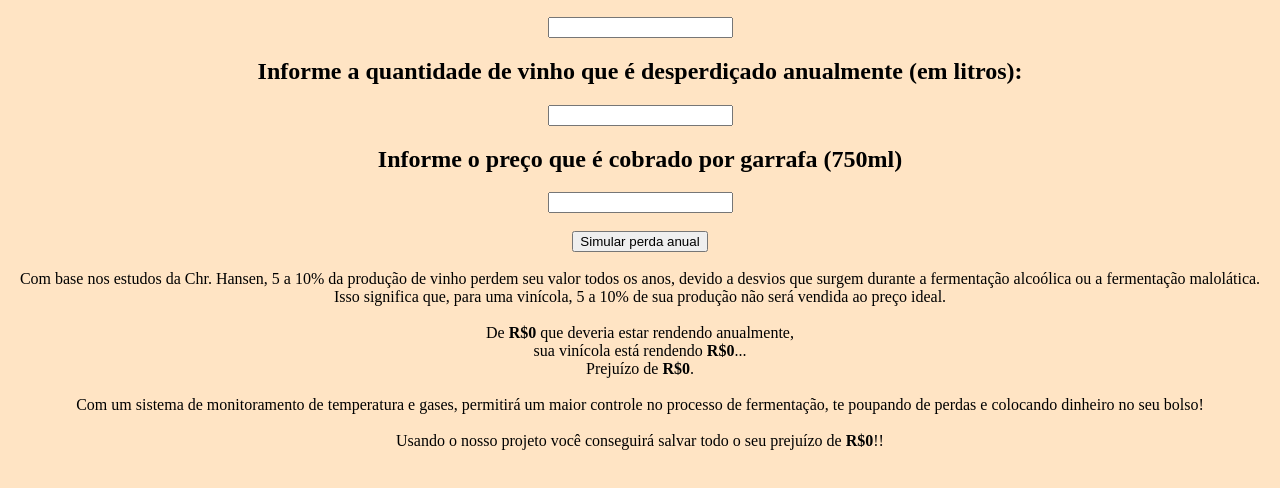
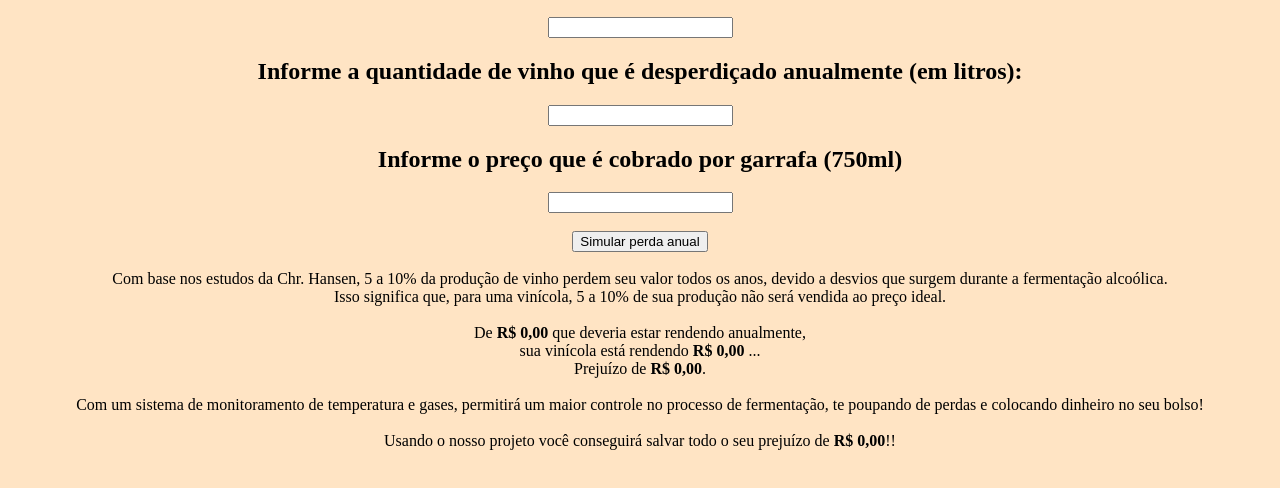
Before and after one commit to Jivhn/sprint1, a plain HTML site: page Calculadora/Jinwoo Kim/Calculadora.html in a window 1280 px wide. Both pictures are taken after a click on the button "Simular perda anual". Shown: the part 110-598 px from the top of the page. Drawn offline with Linux system fonts and the light colour scheme.

Commit message:
update calculadora

```diff
--- a/Calculadora/Jinwoo Kim/Calculadora.html
+++ b/Calculadora/Jinwoo Kim/Calculadora.html
@@ -41,20 +41,20 @@
 
         vamoLa.innerHTML =
         `Com base nos estudos da Chr. Hansen, 5 a 10% da produção de vinho perdem seu valor todos os anos,
-        devido a desvios que surgem durante a fermentação alcoólica ou a fermentação malolática.
+        devido a desvios que surgem durante a fermentação alcoólica.
         <br>
         Isso significa que, para uma vinícola, 5 a 10% de sua produção não será vendida ao preço ideal.
 
         <br><br>
 
-        De <b>R$${Math.ceil(rendimentoAnual)}</b> que deveria estar rendendo anualmente,
+        De <b>${rendimentoAnual.toLocaleString("pt-BR",{style: 'currency', currency: 'BRL'})}</b> que deveria estar rendendo anualmente,
         <br>
-        sua vinícola está rendendo <b>R$${Math.ceil(diferencaRendimento)}</b>...
+        sua vinícola está rendendo <b>${diferencaRendimento.toLocaleString("pt-BR",{style: 'currency', currency: 'BRL'})}</b> ...
         <br>
-        Prejuízo de <b>R$${Math.ceil(prejuizo)}</b>.
+        Prejuízo de <b>${prejuizo.toLocaleString("pt-BR",{style: 'currency', currency: 'BRL'})}</b>.
         <br><br>
         Com um sistema de monitoramento de temperatura e gases, permitirá um maior controle no processo de fermentação, te poupando de perdas e colocando dinheiro no seu bolso!
         <br><br>
-        Usando o nosso projeto você conseguirá salvar todo o seu prejuízo de <b>R$${Math.ceil(prejuizo)}</b>!!`
+        Usando o nosso projeto você conseguirá salvar todo o seu prejuízo de <b>${prejuizo.toLocaleString("pt-BR",{style: 'currency', currency: 'BRL'})}</b>!!`
     }
 </script>
```
